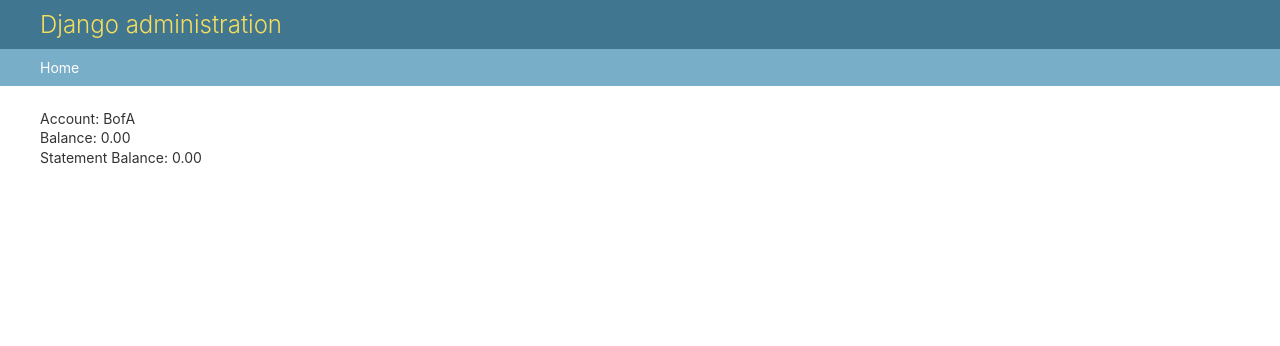
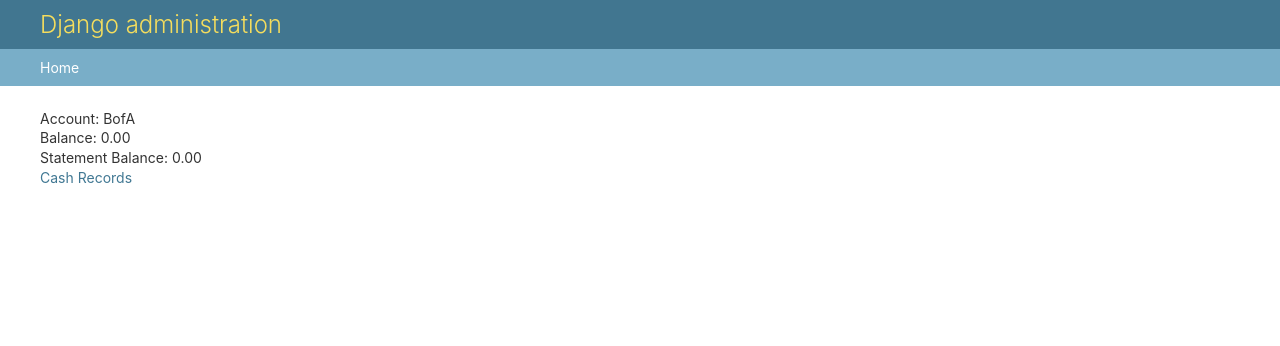
Before and after one commit to TheBrookhavenGroup/worth, a Django app: page /checking/ in a window 1280 px wide. Shown: the top 346 px of the page. Run offline with Django 4.2, Linux system fonts and the light colour scheme; the visitor is signed in with stand-in values (Sample User, id 1).

Commit message:
Added link to cash records from account view.

```diff
--- a/analytics/templates/analytics/checking.html
+++ b/analytics/templates/analytics/checking.html
@@ -23,6 +23,7 @@
         Account: {{ account }} <br>
         Balance: {{ balance|floatformat:2|intcomma }} <br>
         Statement Balance: {{ statement_balance|floatformat:2|intcomma }} <br>
+        <a href="/admin/accounts/cashrecord/?active=56">Cash Records</a><br>
     </p>
 
 {% endblock content %}
```
